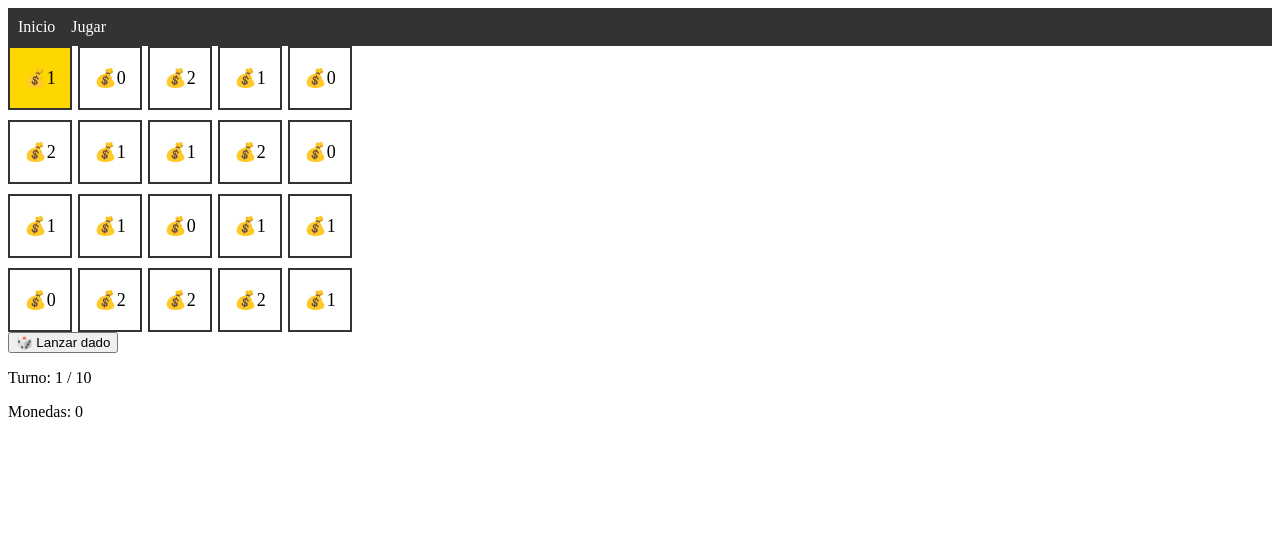
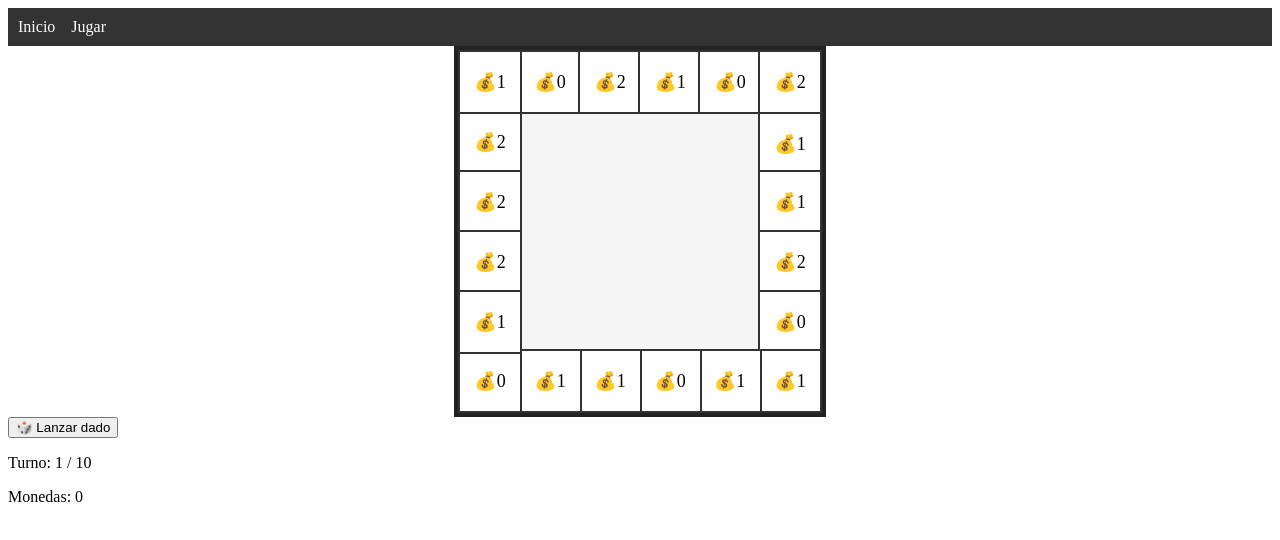
Before and after one commit to Dantexito/Solemne2_AppWeb, a Vue app: page /jugar in a window 1280 px wide. Shown: the top 540 px of the page. Built offline with nearby package versions, Linux system fonts and the light colour scheme.

Commit message:
Individual Tilesz

```diff
--- a/src/components/GameBoard.vue
+++ b/src/components/GameBoard.vue
@@ -1,10 +1,11 @@
 <template>
     <div class="board">
       <Tile
-        v-for="tile in store.tiles"
+        v-for="(tile, i) in store.tiles"
         :key="tile.id"
         :tile="tile"
         :is-player="tile.id === store.playerPosition"
+        :class="`pos-${i}`"
       />
     </div>
   </template>
@@ -12,13 +13,57 @@
   <script setup>
   import { useGameStore } from '@/stores/game'
   import Tile from './Tile.vue'
+
   const store = useGameStore()
   </script>
 
   <style scoped>
   .board {
-    display: grid;
-    grid-template-columns: repeat(5, 60px);
-    gap: 10px;
+    position: relative;
+    width: 364px;
+    height: 363px;
+    margin: auto;
+    background-color: #f5f5f5;
+    border: 4px solid #222;
   }
+
+  .tile {
+    position: absolute;
+    width: 60px;
+    height: 60px;
+    background-color: #fff;
+    border: 2px solid #333;
+    display: flex;
+    justify-content: center;
+    align-items: center;
+  }
+
+  /* === Posiciones tipo Monopoly (19 casillas) === */
+  /* Lado superior (0–5) */
+  .pos-0 { top: 0; left: 0; }
+  .pos-1 { top: 0; left: 60px; }
+  .pos-2 { top: 0; left: 120px; }
+  .pos-3 { top: 0; left: 180px; }
+  .pos-4 { top: 0; left: 240px; }
+  .pos-5 { top: 0; right: 0; }
+
+  /* Lado derecho (6–9) */
+  .pos-6 { top: 61.5px; right: 0; }
+  .pos-7 { top: 120px; right: 0; }
+  .pos-8 { top: 180px; right: 0; }
+  .pos-9 { top: 240px; right: 0; }
+
+  /* Lado inferior (10–14) */
+  .pos-10 { bottom: 0; right: 0; }
+  .pos-11 { bottom: 0; left: 239.5px; }
+  .pos-12 { bottom: 0; left: 180px; }
+  .pos-13 { bottom: 0; left: 120px; }
+  .pos-14 { bottom: 0; left: 60px; }
+  .pos-15 { bottom: 0; left: 0; }
+
+  /* Lado izquierdo (15–18) */
+  .pos-16 { top: 60px; left: 0; }
+  .pos-17 { top: 120px; left: 0; }
+  .pos-18 { top: 180px; left: 0; }
+  .pos-19 { top: 240px; left: 0; }
   </style>
--- a/src/stores/game.js
+++ b/src/stores/game.js
@@ -8,7 +8,7 @@ export const useGameStore = defineStore('game', {
     coins: 0,
     playerPosition: 0,
     goal: 10,
-    tiles: Array.from({ length: 20 }, (_, i) => ({
+    tiles: Array.from({ length: 25 }, (_, i) => ({
       id: i,
       reward: Math.floor(Math.random() * 3), // 0 a 2 monedas
     })),
```
